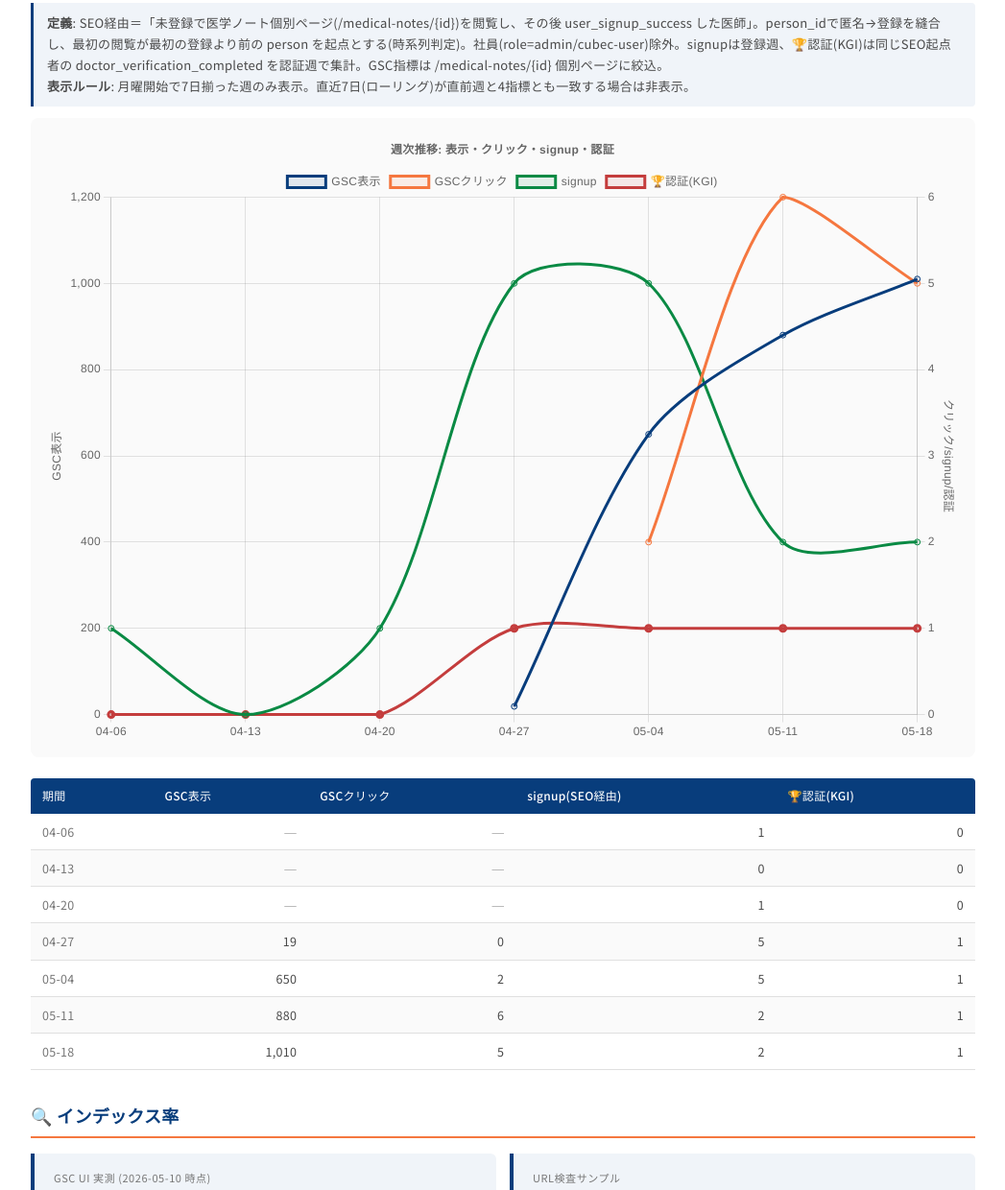
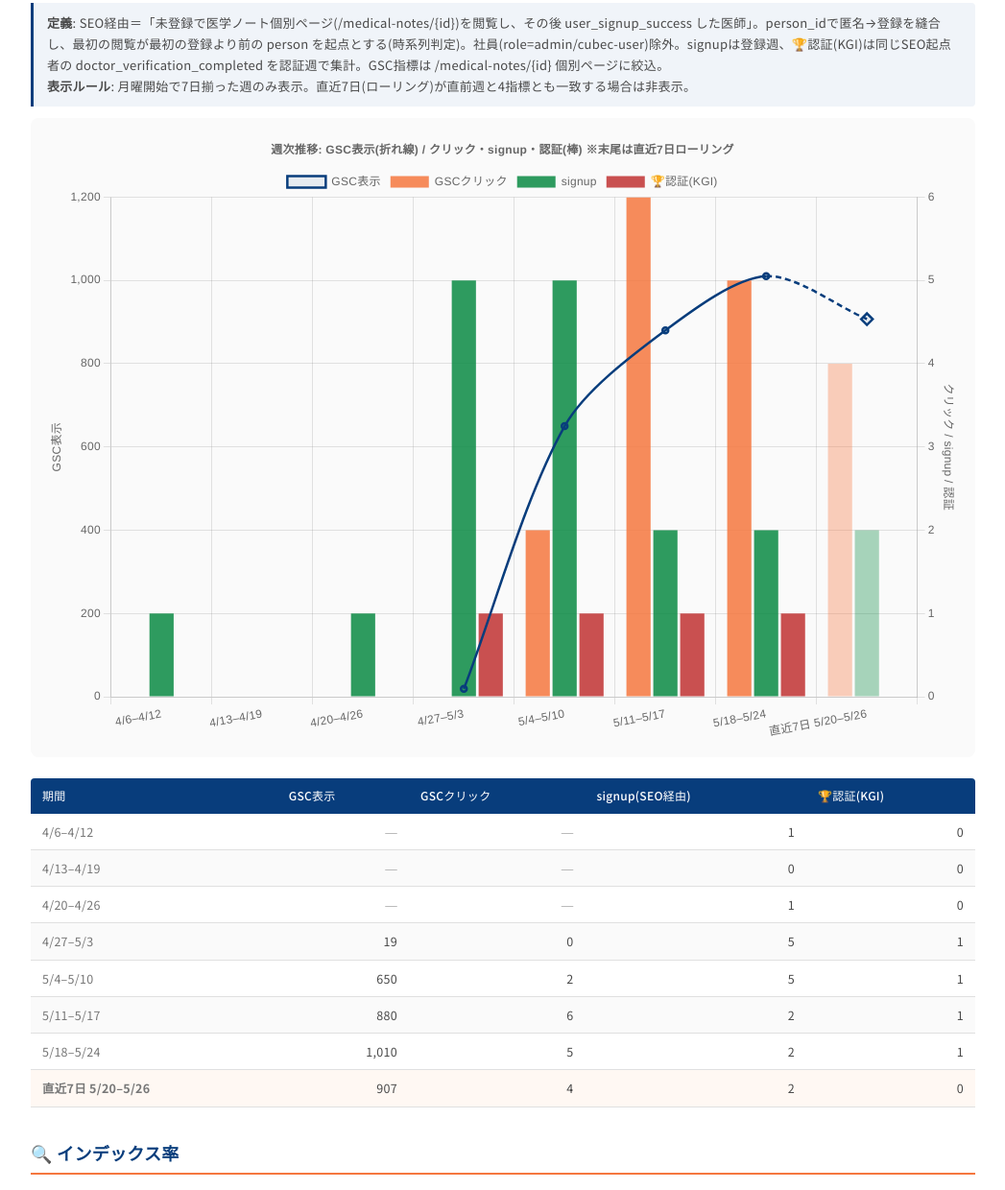
Before and after one commit to okui-dev/cubec-seo-dashboard, a plain HTML site: page index.html in a window 1280 px wide. Shown: the part 258-1498 px from the top of the page at 96% size, without its empty margins (116-1163 px from the left). Drawn offline with nearby package versions, Linux system fonts and the light colour scheme.

Commit message:
SEO dashboard: 複合グラフ + 最新GSC(05-26) + インデックス率自動表示(66.1%)
Co-Authored-By: Claude Opus 4.7 (1M context) <noreply@anthropic.com>

```diff
--- a/index.html
+++ b/index.html
@@ -36,32 +36,51 @@ td.date{font-variant-numeric:tabular-nums;color:#777}
 <h2>📅 週次推移 4指標(医学ノートSEO経由・社員除外)</h2>
 <div class="note"><strong>定義</strong>: SEO経由＝「未登録で医学ノート個別ページ(/medical-notes/{id})を閲覧し、その後 user_signup_success した医師」。person_idで匿名→登録を縫合し、最初の閲覧が最初の登録より前の person を起点とする(時系列判定)。社員(role=admin/cubec-user)除外。signupは登録週、🏆認証(KGI)は同じSEO起点者の doctor_verification_completed を認証週で集計。GSC指標は /medical-notes/{id} 個別ページに絞込。<br><strong>表示ルール</strong>: 月曜開始で7日揃った週のみ表示。直近7日(ローリング)が直前週と4指標とも一致する場合は非表示。</div>
 <div class="chart-wrap"><canvas id="chart-weekly" height="200"></canvas></div>
-<table><thead><tr><th>期間</th><th>GSC表示</th><th>GSCクリック</th><th>signup(SEO経由)</th><th>🏆認証(KGI)</th></tr></thead><tbody><tr><td class="date">04-06</td><td class="num"><span class="dim">―</span></td><td class="num"><span class="dim">―</span></td><td class="num">1</td><td class="num">0</td></tr><tr><td class="date">04-13</td><td class="num"><span class="dim">―</span></td><td class="num"><span class="dim">―</span></td><td class="num">0</td><td class="num">0</td></tr><tr><td class="date">04-20</td><td class="num"><span class="dim">―</span></td><td class="num"><span class="dim">―</span></td><td class="num">1</td><td class="num">0</td></tr><tr><td class="date">04-27</td><td class="num">19</td><td class="num">0</td><td class="num">5</td><td class="num">1</td></tr><tr><td class="date">05-04</td><td class="num">650</td><td class="num">2</td><td class="num">5</td><td class="num">1</td></tr><tr><td class="date">05-11</td><td class="num">880</td><td class="num">6</td><td class="num">2</td><td class="num">1</td></tr><tr><td class="date">05-18</td><td class="num">1,010</td><td class="num">5</td><td class="num">2</td><td class="num">1</td></tr></tbody></table>
+<table><thead><tr><th>期間</th><th>GSC表示</th><th>GSCクリック</th><th>signup(SEO経由)</th><th>🏆認証(KGI)</th></tr></thead><tbody><tr><td class="date">4/6–4/12</td><td class="num"><span class="dim">―</span></td><td class="num"><span class="dim">―</span></td><td class="num">1</td><td class="num">0</td></tr><tr><td class="date">4/13–4/19</td><td class="num"><span class="dim">―</span></td><td class="num"><span class="dim">―</span></td><td class="num">0</td><td class="num">0</td></tr><tr><td class="date">4/20–4/26</td><td class="num"><span class="dim">―</span></td><td class="num"><span class="dim">―</span></td><td class="num">1</td><td class="num">0</td></tr><tr><td class="date">4/27–5/3</td><td class="num">19</td><td class="num">0</td><td class="num">5</td><td class="num">1</td></tr><tr><td class="date">5/4–5/10</td><td class="num">650</td><td class="num">2</td><td class="num">5</td><td class="num">1</td></tr><tr><td class="date">5/11–5/17</td><td class="num">880</td><td class="num">6</td><td class="num">2</td><td class="num">1</td></tr><tr><td class="date">5/18–5/24</td><td class="num">1,010</td><td class="num">5</td><td class="num">2</td><td class="num">1</td></tr><tr style="background:#fff8f3"><td class="date"><strong>直近7日 5/20–5/26</strong></td><td class="num">907</td><td class="num">4</td><td class="num">2</td><td class="num">0</td></tr></tbody></table>
 
 <h2>🔍 インデックス率</h2>
 <div class="cards">
-  <div class="card"><div class="label">GSC UI 実測 (2026-05-10 時点)</div><div class="value">29.1%</div><div class="delta">210 / 722 / 目標 80%</div></div>
-  <div class="card"><div class="label">URL検査サンプル</div><div class="value">0 / 0</div><div class="delta">検査済みURL中のindexed数</div></div>
+  <div class="card"><div class="label">インデックス率 (2026-05-27 自動取得)</div><div class="value">66.1%</div><div class="delta">381 / 576 判定済 (sitemap 691) / 目標 80%</div></div>
+  <div class="card"><div class="label">内訳 (sitemap全件 URL Inspection)</div><div class="value" style="font-size:18px">クロール待ち 174 / 除外 21</div><div class="delta">未判定 115件（一過性・翌日再取得で解消）</div></div>
 </div>
 
-<div class="footnote">GSC指標は /medical-notes/{id} 個別ページに絞込。signup/認証はPostHogから person_id縫合・時系列判定で自動集計（fetch_posthog_weekly.py）。インデックス率はGSC UI実測値を手動反映。</div>
+<div class="footnote">GSC指標は /medical-notes/{id} 個別ページに絞込（dataState=all で直近速報値含む）。signup/認証はPostHogから person_id縫合・時系列判定で自動集計（fetch_posthog_weekly.py）。インデックス率は sitemap全ノートを URL Inspection API で毎日自動判定（fetch-index-rate.py）。</div>
 
 <script>
-const weeklyData = [{"week": "2026-04-06", "label": "04-06", "impressions": 0, "clicks": 0, "signups": 1, "verifications": 0}, {"week": "2026-04-13", "label": "04-13", "impressions": 0, "clicks": 0, "signups": 0, "verifications": 0}, {"week": "2026-04-20", "label": "04-20", "impressions": 0, "clicks": 0, "signups": 1, "verifications": 0}, {"week": "2026-04-27", "label": "04-27", "impressions": 19, "clicks": 0, "signups": 5, "verifications": 1}, {"week": "2026-05-04", "label": "05-04", "impressions": 650, "clicks": 2, "signups": 5, "verifications": 1}, {"week": "2026-05-11", "label": "05-11", "impressions": 880, "clicks": 6, "signups": 2, "verifications": 1}, {"week": "2026-05-18", "label": "05-18", "impressions": 1010, "clicks": 5, "signups": 2, "verifications": 1}];
+const weeklyData = [{"week": "2026-04-06", "label": "4/6–4/12", "impressions": 0, "clicks": 0, "signups": 1, "verifications": 0}, {"week": "2026-04-13", "label": "4/13–4/19", "impressions": 0, "clicks": 0, "signups": 0, "verifications": 0}, {"week": "2026-04-20", "label": "4/20–4/26", "impressions": 0, "clicks": 0, "signups": 1, "verifications": 0}, {"week": "2026-04-27", "label": "4/27–5/3", "impressions": 19, "clicks": 0, "signups": 5, "verifications": 1}, {"week": "2026-05-04", "label": "5/4–5/10", "impressions": 650, "clicks": 2, "signups": 5, "verifications": 1}, {"week": "2026-05-11", "label": "5/11–5/17", "impressions": 880, "clicks": 6, "signups": 2, "verifications": 1}, {"week": "2026-05-18", "label": "5/18–5/24", "impressions": 1010, "clicks": 5, "signups": 2, "verifications": 1}, {"week": "trailing7d", "label": "直近7日 5/20–5/26", "impressions": 907, "clicks": 4, "signups": 2, "verifications": 0, "is_trailing": true}];
+const trailingIdx = weeklyData.findIndex(w => w.is_trailing);
+// トレーリング点(直近7日ローリング=速報)は淡色で識別。確定週は濃色。
+const barFill = (full, faint) => weeklyData.map((w,i) => i === trailingIdx ? faint : full);
 new Chart(document.getElementById('chart-weekly'), {
-  type: 'line',
   data: {
     labels: weeklyData.map(w => w.label),
     datasets: [
-      {label:'GSC表示', data: weeklyData.map(w => w.impressions || null), borderColor:'#083d7c', backgroundColor:'rgba(8,61,124,0.1)', tension:0.3, yAxisID:'y', spanGaps:true},
-      {label:'GSCクリック', data: weeklyData.map(w => w.clicks || null), borderColor:'#f5773f', backgroundColor:'rgba(245,119,63,0.1)', tension:0.3, yAxisID:'y1', spanGaps:true},
-      {label:'signup', data: weeklyData.map(w => w.signups), borderColor:'#0a8a44', backgroundColor:'rgba(10,138,68,0.1)', tension:0.3, yAxisID:'y1'},
-      {label:'🏆認証(KGI)', data: weeklyData.map(w => w.verifications), borderColor:'#c43d3d', backgroundColor:'rgba(196,61,61,0.1)', tension:0.3, yAxisID:'y1', borderWidth:3},
+      // 棒グラフ（右軸 y1）: クリック / signup / 認証
+      {type:'bar', label:'GSCクリック', data: weeklyData.map(w => w.impressions>0 ? w.clicks : null),
+       backgroundColor: barFill('rgba(245,119,63,0.85)','rgba(245,119,63,0.35)'), yAxisID:'y1', order:2},
+      {type:'bar', label:'signup', data: weeklyData.map(w => w.signups),
+       backgroundColor: barFill('rgba(10,138,68,0.85)','rgba(10,138,68,0.35)'), yAxisID:'y1', order:2},
+      {type:'bar', label:'🏆認証(KGI)', data: weeklyData.map(w => w.verifications),
+       backgroundColor: barFill('rgba(196,61,61,0.9)','rgba(196,61,61,0.4)'), yAxisID:'y1', order:2},
+      // 折れ線（左軸 y）: GSC表示。トレーリングへ向かう区間は点線（速報）
+      {type:'line', label:'GSC表示', data: weeklyData.map(w => w.impressions || null),
+       borderColor:'#083d7c', backgroundColor:'rgba(8,61,124,0.08)', borderWidth:2.5, tension:0.3,
+       yAxisID:'y', order:0, spanGaps:true, fill:false,
+       pointRadius: weeklyData.map((w,i) => i === trailingIdx ? 6 : 3),
+       pointStyle: weeklyData.map((w,i) => i === trailingIdx ? 'rectRot' : 'circle'),
+       segment:{borderDash: ctx => ctx.p1DataIndex === trailingIdx ? [6,4] : undefined}},
     ]
   },
   options: {
-    plugins:{title:{display:true,text:'週次推移: 表示・クリック・signup・認証'}},
-    scales:{y:{position:'left',title:{display:true,text:'GSC表示'},beginAtZero:true}, y1:{position:'right',title:{display:true,text:'クリック/signup/認証'},grid:{drawOnChartArea:false},beginAtZero:true}}
+    interaction:{mode:'index', intersect:false},
+    plugins:{
+      title:{display:true,text:'週次推移: GSC表示(折れ線) / クリック・signup・認証(棒) ※末尾は直近7日ローリング'},
+      legend:{position:'top'}
+    },
+    scales:{
+      y:{position:'left',title:{display:true,text:'GSC表示'},beginAtZero:true},
+      y1:{position:'right',title:{display:true,text:'クリック / signup / 認証'},grid:{drawOnChartArea:false},beginAtZero:true,ticks:{precision:0}}
+    }
   }
 });
 </script>
```
